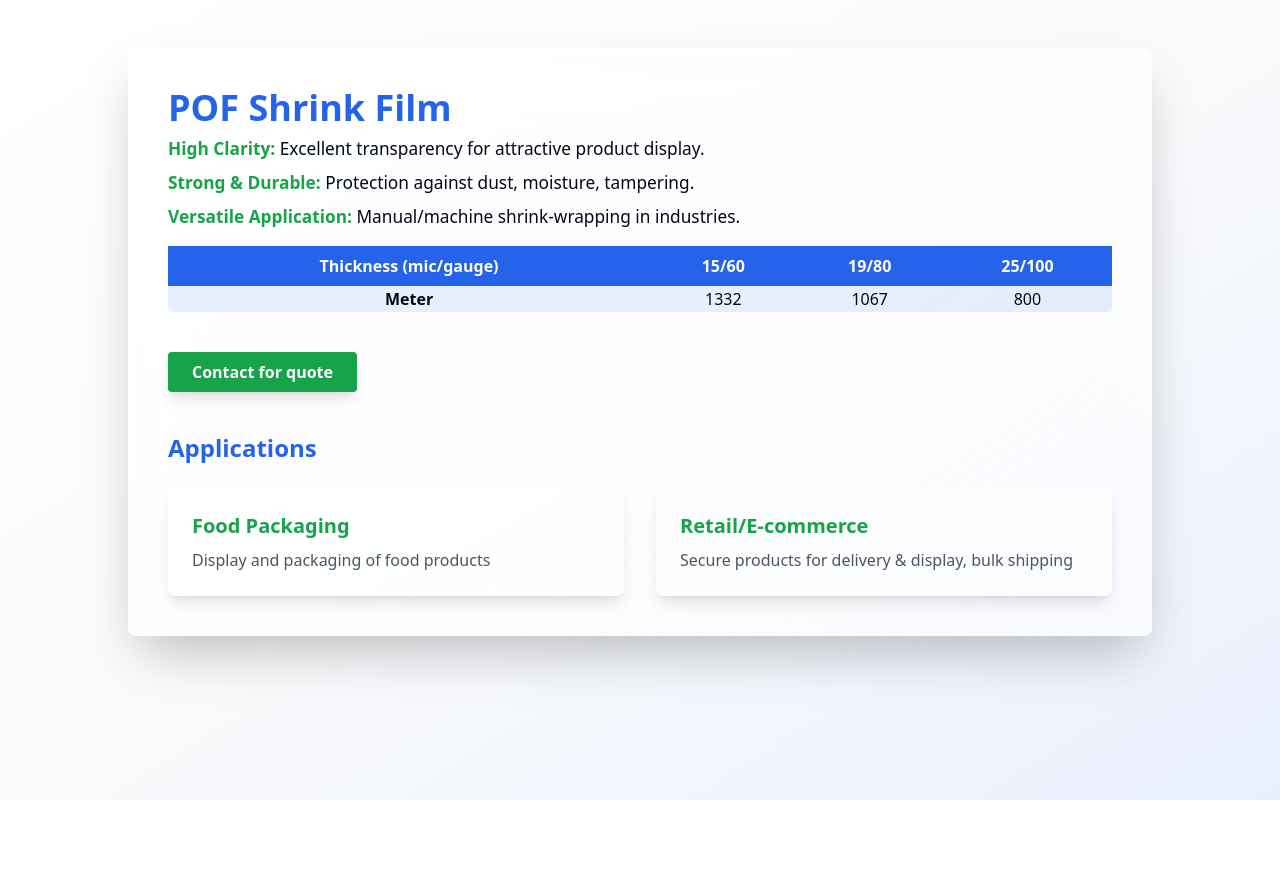
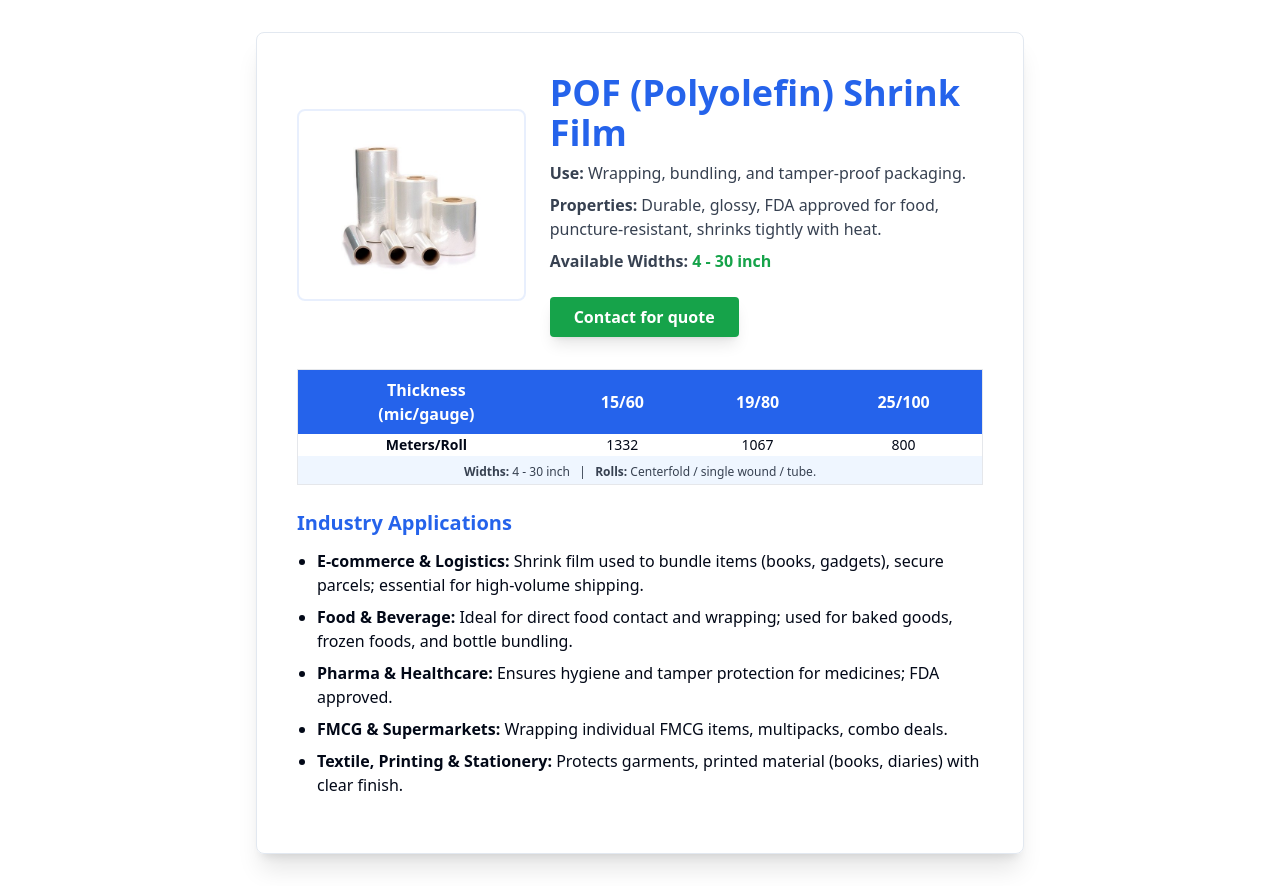
Before and after one commit to Ayush-shah-dev/omtraders-wrap-animate, a React (Vite) app: page /products/pof in a window 1280 px wide. Before the commit the page ends 800 px from the top, so only its background shows below. Built offline with nearby package versions, Linux system fonts and the light colour scheme.

Commit message:
feat: Add product detail pages
Adds pages for POF shrink film, BOPP tape, and box strapping, including descriptions, images, and industry-specific information.

```diff
--- a/src/pages/products/BOPP.tsx
+++ b/src/pages/products/BOPP.tsx
@@ -1,81 +1,76 @@
 
 import React from "react";
-const whatsappUrl = (product: string) => `https://wa.me/919574516060?text=${encodeURIComponent(`Hi, I am interested in ${product}, Please give us quote`)}`;
+
+const whatsappUrl = (product: string) =>
+  `https://wa.me/919574516060?text=${encodeURIComponent("Hi, I am interested in " + product + ", Please give us quote")}`;
 
 export default function BOPPPage() {
-  const applications = [
-    {
-      title: "Packaging & Shipping",
-      description: "Sealing cartons and boxes for transportation, e-commerce and logistics",
-      image: "/lovable-uploads/3e12cd79-e852-4cc5-b080-929b9878c9df.png"
-    },
-    {
-      title: "Industrial Use",
-      description: "Bundling lightweight products, securing pallets and components",
-      image: "/lovable-uploads/4a8d71b5-2c50-4bba-baf7-1c5fd9415a10.png"
-    }
+  // Key industry applications, bulleted.
+  const industryApplications = [
+    { sector: "E-commerce & Logistics", details: "Sealing cartons and boxes for transportation, essential for every shipment." },
+    { sector: "Branding", details: "Custom-printed tapes used for logos and company info, enhances brand recall." },
+    { sector: "Food, Pharma, FMCG", details: "Used in carton sealing; moisture-resistant and suitable for cold chain as well." },
+    { sector: "Manufacturing", details: "Bundling products, securing pallet loads, protecting items during handling." }
   ];
-
   return (
-    <div className="min-h-screen bg-gradient-to-br from-white via-gray-50 to-om-blue/10 p-4 md:p-12 animate-fade-in">
-      <div className="max-w-5xl mx-auto rounded-lg shadow-2xl bg-white/70 backdrop-blur-2xl p-6 md:p-10">
-        <div className="flex flex-col md:flex-row gap-8">
+    <div className="min-h-screen bg-white py-8 px-3 md:px-12 animate-fade-in">
+      <div className="max-w-3xl shadow-xl border mx-auto rounded-lg bg-white/95 p-6 md:p-10">
+        <div className="flex flex-col md:flex-row gap-6 items-center mb-8">
           <img
             src="/lovable-uploads/3e12cd79-e852-4cc5-b080-929b9878c9df.png"
-            alt="BOPP Tape"
-            className="rounded-lg max-h-64 w-full object-contain md:w-1/2 border-4 border-om-green/20"
+            alt="BOPP Self Adhesive Tape"
+            className="rounded-lg max-h-48 w-auto md:w-1/3 object-contain border-2 border-om-blue/10"
           />
           <div className="flex-1">
-            <h1 className="text-3xl md:text-4xl font-bold text-om-blue mb-2">BOPP Self Adhesive Tape</h1>
-            <ul className="mb-4 space-y-2 text-[1.08rem]">
-              <li><b className="text-om-green">Strong Adhesion:</b> Provides excellent sealing for cartons and packages.</li>
-              <li><b className="text-om-green">Durable and Resistant:</b> Resists tearing, moisture, and wear during handling.</li>
-              <li><b className="text-om-green">Versatile Use:</b> Suitable for manual or machine application in various industries.</li>
-            </ul>
-            <div className="mb-4">
-              <table className="w-full text-center border-collapse bg-om-blue/10 rounded">
-                <thead>
-                  <tr className="bg-om-blue text-white">
-                    <th className="p-2">Width (mm)</th>
-                    <th className="p-2">Colour</th>
-                    <th className="p-2">Meter</th>
-                  </tr>
-                </thead>
-                <tbody>
-                  <tr>
-                    <td className="p-2">72 / 48 / 24</td>
-                    <td className="p-2">Transparent, Brown, Yellow, Red, Printing</td>
-                    <td className="p-2">65</td>
-                  </tr>
-                </tbody>
-              </table>
-            </div>
+            <h1 className="text-3xl md:text-4xl font-bold text-om-blue mb-2">BOPP Self-Adhesive Tape</h1>
+            <p className="text-gray-700 mb-2 text-base">
+              <b>Use:</b> Sealing boxes, branding, bundling.
+            </p>
+            <p className="text-gray-700 mb-2 text-base">
+              <b>Properties:</b> Excellent adhesion, printability for branding, moisture-resistant, available in multiple colors/widths.
+            </p>
             <a
-              href={whatsappUrl("BOPP self adhesive tape")}
+              href={whatsappUrl("BOPP Self Adhesive Tape")}
               target="_blank"
               rel="noopener noreferrer"
-              className="inline-block mt-6 px-6 py-2 bg-om-green text-white font-semibold rounded shadow-lg hover:scale-105 hover:bg-om-blue/90 transition-transform"
+              className="inline-block mt-4 px-6 py-2 bg-om-green text-white font-semibold rounded shadow-lg hover:scale-105 hover:bg-om-blue/90 transition-transform"
             >
               Contact for quote
             </a>
           </div>
         </div>
-
-        <div className="mt-10">
-          <h2 className="text-2xl font-bold mb-6 text-om-blue">Applications</h2>
-          <div className="grid md:grid-cols-2 gap-8">
-            {applications.map((app, index) => (
-              <div key={index} className="bg-white/50 rounded-lg p-6 shadow-lg hover:shadow-xl transition-shadow">
-                <img
-                  src={app.image}
-                  alt={app.title}
-                  className="w-full h-48 object-cover rounded-lg mb-4"
-                />
-                <h3 className="text-xl font-semibold text-om-green mb-2">{app.title}</h3>
-                <p className="text-gray-600">{app.description}</p>
-              </div>
+        <div className="mb-6">
+          <table className="w-full text-center border border-gray-200 rounded bg-om-blue/10">
+            <thead>
+              <tr className="bg-om-blue text-white text-base">
+                <th className="p-2">Width (mm)</th>
+                <th className="p-2">Colors</th>
+                <th className="p-2">Meters/Roll</th>
+              </tr>
+            </thead>
+            <tbody>
+              <tr className="bg-white text-sm">
+                <td>72 / 48 / 24</td>
+                <td>Transparent, Brown, Yellow, Red, Printed</td>
+                <td>65</td>
+              </tr>
+              <tr className="bg-blue-50 text-xs">
+                <td colSpan={3} className="pt-2 pb-1 font-medium text-gray-700">
+                  <b>Grades:</b> Industrial, general purpose, printed. &nbsp; | &nbsp;<b>Packs:</b> 6/12/36/72 rolls.
+                </td>
+              </tr>
+            </tbody>
+          </table>
+        </div>
+        <div>
+          <h2 className="text-xl font-bold text-om-blue mb-3">Industry Applications</h2>
+          <ul className="ml-5 space-y-2 mb-4">
+            {industryApplications.map((app, idx) => (
+              <li key={idx} className="list-disc">
+                <b>{app.sector}:</b> {app.details}
+              </li>
             ))}
-          </div>
+          </ul>
         </div>
       </div>
     </div>
--- a/src/pages/products/BoxStrapping.tsx
+++ b/src/pages/products/BoxStrapping.tsx
@@ -1,63 +1,81 @@
 
 import React from "react";
-const whatsappUrl = (product: string) => `https://wa.me/919574516060?text=${encodeURIComponent(`Hi, I am interested in ${product}, Please give us quote`)}`;
+
+const whatsappUrl = (product: string) =>
+  `https://wa.me/919574516060?text=${encodeURIComponent("Hi, I am interested in " + product + ", Please give us quote")}`;
 
 export default function BoxStrappingPage() {
-  const applications = [
-    {
-      title: "Industrial Packaging",
-      description: "Securing heavy machinery, tools for transport, binding pipes/bricks/tiles",
-      image: "/lovable-uploads/4d32cb8b-d506-4559-9e2c-38946f066486.png"
-    },
-    {
-      title: "Logistics & Warehousing",
-      description: "Strapping pallets for storage, stabilizing cargo in transit",
-      image: "/lovable-uploads/7f44aecc-6e7d-4efb-bd1b-ca5af9753aed.png"
-    }
+  // Industry-focused applications.
+  const industryApplications = [
+    { sector: "E-commerce & Logistics", details: "Securing heavy parcels, binding cartons, pallets in warehouses or shipping." },
+    { sector: "Manufacturing", details: "Bundling products, components, machinery for safe transit." },
+    { sector: "Food, Pharma, FMCG", details: "Used to group multiple cartons for dispatch, enables safe storage/transport." },
+    { sector: "Retail Chains", details: "Helpful in in-house logistics, transfers between stores or warehouses." }
   ];
-
   return (
-    <div className="min-h-screen bg-gradient-to-br from-white via-gray-50 to-om-blue/10 p-4 md:p-12 animate-fade-in">
-      <div className="max-w-5xl mx-auto rounded-lg shadow-2xl bg-white/70 backdrop-blur-2xl p-6 md:p-10">
-        <div className="flex flex-col md:flex-row gap-8">
+    <div className="min-h-screen bg-white py-8 px-3 md:px-12 animate-fade-in">
+      <div className="max-w-3xl shadow-xl border mx-auto rounded-lg bg-white/95 p-6 md:p-10">
+        <div className="flex flex-col md:flex-row gap-6 items-center mb-8">
           <img
             src="/lovable-uploads/4d32cb8b-d506-4559-9e2c-38946f066486.png"
-            alt="Box Strapping"
-            className="rounded-lg max-h-64 w-full object-contain md:w-1/2 border-4 border-om-green/20"
+            alt="Box Strapping Roll"
+            className="rounded-lg max-h-48 w-auto md:w-1/3 object-contain border-2 border-om-blue/10"
           />
           <div className="flex-1">
             <h1 className="text-3xl md:text-4xl font-bold text-om-blue mb-2">Box Strapping Roll</h1>
-            <ul className="mb-4 space-y-2 text-[1.08rem]">
-              <li><b className="text-om-green">Secure Packaging:</b> Ensures boxes and heavy loads are tightly bound.</li>
-              <li><b className="text-om-green">Durable & Reliable:</b> Resistant to breakage, long-lasting hold for various weights.</li>
-              <li><b className="text-om-green">Versatile Use:</b> Suitable for manual/machine strapping in logistics, retail, manufacturing.</li>
-            </ul>
+            <p className="text-gray-700 mb-2 text-base">
+              <b>Use:</b> Securing cartons and packages.
+            </p>
+            <p className="text-gray-700 mb-2 text-base">
+              <b>Types:</b> Manual, semi-auto, machine grade.
+            </p>
+            <p className="text-gray-700 mb-2 text-base">
+              <b>Properties:</b> High tensile strength, strong hold, resistant to breakage.
+            </p>
             <a
               href={whatsappUrl("Box Strapping Roll")}
               target="_blank"
               rel="noopener noreferrer"
-              className="inline-block mt-6 px-6 py-2 bg-om-green text-white font-semibold rounded shadow-lg hover:scale-105 hover:bg-om-blue/90 transition-transform"
+              className="inline-block mt-4 px-6 py-2 bg-om-green text-white font-semibold rounded shadow-lg hover:scale-105 hover:bg-om-blue/90 transition-transform"
             >
               Contact for quote
             </a>
           </div>
         </div>
-
-        <div className="mt-10">
-          <h2 className="text-2xl font-bold mb-6 text-om-blue">Applications</h2>
-          <div className="grid md:grid-cols-2 gap-8">
-            {applications.map((app, index) => (
-              <div key={index} className="bg-white/50 rounded-lg p-6 shadow-lg hover:shadow-xl transition-shadow">
-                <img
-                  src={app.image}
-                  alt={app.title}
-                  className="w-full h-48 object-cover rounded-lg mb-4"
-                />
-                <h3 className="text-xl font-semibold text-om-green mb-2">{app.title}</h3>
-                <p className="text-gray-600">{app.description}</p>
-              </div>
+        <div className="mb-6">
+          <table className="w-full text-center border border-gray-200 rounded bg-om-blue/10">
+            <thead>
+              <tr className="bg-om-blue text-white text-base">
+                <th className="p-2">Type</th>
+                <th className="p-2">Width (mm)</th>
+                <th className="p-2">Color</th>
+                <th className="p-2">Length (meter)</th>
+              </tr>
+            </thead>
+            <tbody>
+              <tr className="bg-white text-sm">
+                <td>Manual/Semi-auto</td>
+                <td>6, 9, 12, 15, 19</td>
+                <td>White, Blue, Green, Yellow</td>
+                <td>1000–2000</td>
+              </tr>
+              <tr className="bg-blue-50 text-xs">
+                <td colSpan={4} className="pt-2 pb-1 font-medium text-gray-700">
+                  <b>Machine Grade:</b> Available on request, suitable for high-speed strapping. &nbsp; | &nbsp;<b>Rolls:</b> Coreless / with core.
+                </td>
+              </tr>
+            </tbody>
+          </table>
+        </div>
+        <div>
+          <h2 className="text-xl font-bold text-om-blue mb-3">Industry Applications</h2>
+          <ul className="ml-5 space-y-2 mb-4">
+            {industryApplications.map((app, idx) => (
+              <li key={idx} className="list-disc">
+                <b>{app.sector}:</b> {app.details}
+              </li>
             ))}
-          </div>
+          </ul>
         </div>
       </div>
     </div>
--- a/src/pages/products/POF.tsx
+++ b/src/pages/products/POF.tsx
@@ -1,71 +1,95 @@
 
 import React from "react";
-const whatsappUrl = (product: string) => `https://wa.me/919574516060?text=${encodeURIComponent(`Hi, I am interested in ${product}, Please give us quote`)}`;
+
+const whatsappUrl = (product: string) =>
+  `https://wa.me/919574516060?text=${encodeURIComponent("Hi, I am interested in " + product + ", Please give us quote")}`;
 
 export default function POFPage() {
-  const applications = [
+  // Key industry applications, as bulleted list.
+  const industryApplications = [
     {
-      title: "Food Packaging",
-      description: "Display and packaging of food products",
+      sector: "E-commerce & Logistics",
+      details: "Shrink film used to bundle items (books, gadgets), secure parcels; essential for high-volume shipping."
     },
     {
-      title: "Retail/E-commerce",
-      description: "Secure products for delivery & display, bulk shipping",
+      sector: "Food & Beverage",
+      details: "Ideal for direct food contact and wrapping; used for baked goods, frozen foods, and bottle bundling."
+    },
+    {
+      sector: "Pharma & Healthcare",
+      details: "Ensures hygiene and tamper protection for medicines; FDA approved."
+    },
+    {
+      sector: "FMCG & Supermarkets",
+      details: "Wrapping individual FMCG items, multipacks, combo deals."
+    },
+    {
+      sector: "Textile, Printing & Stationery",
+      details: "Protects garments, printed material (books, diaries) with clear finish."
     }
   ];
-
   return (
-    <div className="min-h-screen bg-gradient-to-br from-white via-gray-50 to-om-blue/10 p-4 md:p-12 animate-fade-in">
-      <div className="max-w-5xl mx-auto rounded-lg shadow-2xl bg-white/70 backdrop-blur-2xl p-6 md:p-10">
-        <div className="flex flex-col md:flex-row gap-8">
+    <div className="min-h-screen bg-white py-8 px-3 md:px-12 animate-fade-in">
+      <div className="max-w-3xl shadow-xl border mx-auto rounded-lg bg-white/95 p-6 md:p-10">
+        <div className="flex flex-col md:flex-row gap-6 items-center mb-8">
+          <img
+            src="/lovable-uploads/49e42f6c-9f9c-40d4-bd5c-01e885545b0a.png"
+            alt="POF Shrink Film roll"
+            className="rounded-lg max-h-48 w-auto md:w-1/3 object-contain border-2 border-om-blue/10"
+          />
           <div className="flex-1">
-            <h1 className="text-3xl md:text-4xl font-bold text-om-blue mb-2">POF Shrink Film</h1>
-            <ul className="mb-4 space-y-2 text-[1.08rem]">
-              <li><b className="text-om-green">High Clarity:</b> Excellent transparency for attractive product display.</li>
-              <li><b className="text-om-green">Strong & Durable:</b> Protection against dust, moisture, tampering.</li>
-              <li><b className="text-om-green">Versatile Application:</b> Manual/machine shrink-wrapping in industries.</li>
-            </ul>
-            <div className="mb-4">
-              <table className="w-full text-center border-collapse bg-om-blue/10 rounded">
+            <h1 className="text-3xl md:text-4xl font-bold text-om-blue mb-2">POF (Polyolefin) Shrink Film</h1>
+            <p className="text-gray-700 mb-2 text-base">
+              <b>Use:</b> Wrapping, bundling, and tamper-proof packaging.
+            </p>
+            <p className="text-gray-700 mb-2 text-base">
+              <b>Properties:</b> Durable, glossy, FDA approved for food, puncture-resistant, shrinks tightly with heat.
+            </p>
+            <p className="text-gray-700 mb-2 text-base"><b>Available Widths:</b> <span className="font-semibold text-om-green">4 - 30 inch</span></p>
+            <a
+              href={whatsappUrl("POF Shrink Film")}
+              target="_blank"
+              rel="noopener noreferrer"
+              className="inline-block mt-4 px-6 py-2 bg-om-green text-white font-semibold rounded shadow-lg hover:scale-105 hover:bg-om-blue/90 transition-transform"
+            >
+              Contact for quote
+            </a>
+          </div>
+        </div>
+        <div className="mb-6">
+          <table className="w-full text-center border border-gray-200 rounded bg-om-blue/10">
             <thead>
-                  <tr className="bg-om-blue text-white">
-                    <th className="p-2">Thickness (mic/gauge)</th>
+              <tr className="bg-om-blue text-white text-base">
+                <th className="p-2">Thickness<br/>(mic/gauge)</th>
                 <th className="p-2">15/60</th>
                 <th className="p-2">19/80</th>
                 <th className="p-2">25/100</th>
               </tr>
             </thead>
             <tbody>
-                  <tr>
-                    <td className="font-semibold">Meter</td>
+              <tr className="bg-white text-sm">
+                <td className="font-semibold">Meters/Roll</td>
                 <td>1332</td>
                 <td>1067</td>
                 <td>800</td>
               </tr>
+              <tr className="bg-blue-50 text-xs">
+                <td colSpan={4} className="pt-2 pb-1 font-medium text-gray-700">
+                  <b>Widths:</b> 4 - 30 inch &nbsp; | &nbsp; <b>Rolls:</b> Centerfold / single wound / tube.
+                </td>
+              </tr>
             </tbody>
           </table>
         </div>
-            <a
-              href={whatsappUrl("POF shrink film")}
-              target="_blank"
-              rel="noopener noreferrer"
-              className="inline-block mt-6 px-6 py-2 bg-om-green text-white font-semibold rounded shadow-lg hover:scale-105 hover:bg-om-blue/90 transition-transform"
-            >
-              Contact for quote
-            </a>
-          </div>
-        </div>
-
-        <div className="mt-10">
-          <h2 className="text-2xl font-bold mb-6 text-om-blue">Applications</h2>
-          <div className="grid md:grid-cols-2 gap-8">
-            {applications.map((app, index) => (
-              <div key={index} className="bg-white/50 rounded-lg p-6 shadow-lg hover:shadow-xl transition-shadow">
-                <h3 className="text-xl font-semibold text-om-green mb-2">{app.title}</h3>
-                <p className="text-gray-600">{app.description}</p>
-              </div>
+        <div>
+          <h2 className="text-xl font-bold text-om-blue mb-3">Industry Applications</h2>
+          <ul className="ml-5 space-y-2 mb-4">
+            {industryApplications.map((app, idx) => (
+              <li key={idx} className="list-disc">
+                <b>{app.sector}:</b> {app.details}
+              </li>
             ))}
-          </div>
+          </ul>
         </div>
       </div>
     </div>
```
Lines whose indentation alone changed are shown as unchanged.
